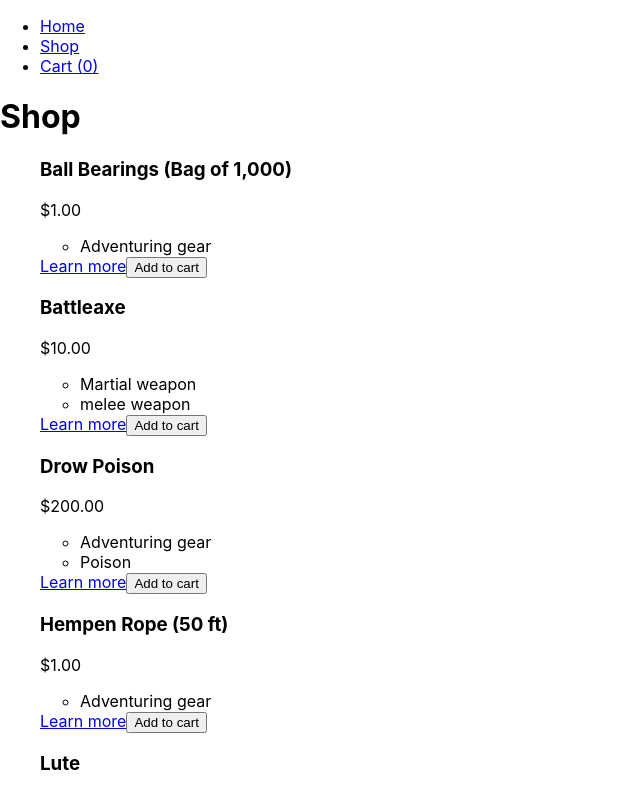
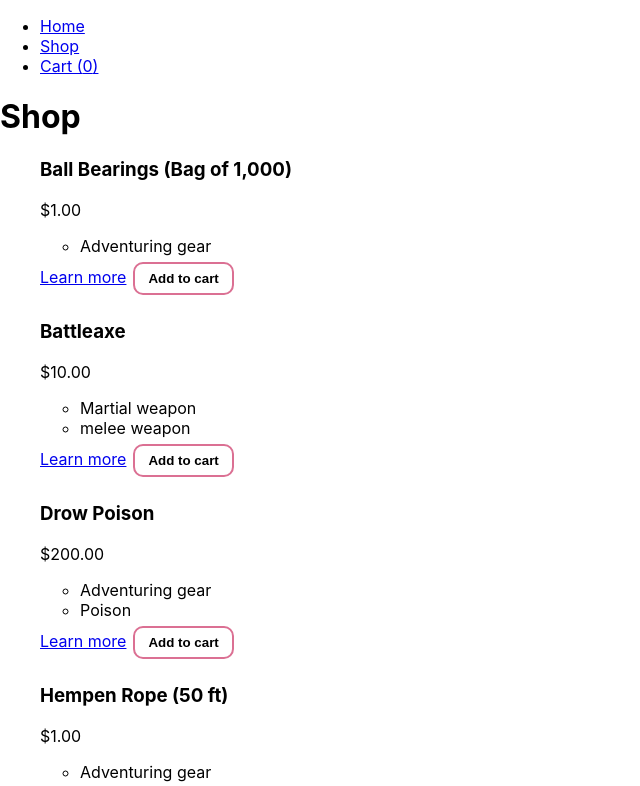
Before and after one commit to isaiahaiasi/shopping-cart, a React (Create React App) app: page /shop in a window 1280 px wide. Shown: the top 786 px of the page, without its empty margins (0-640 px from the left). Built offline with nearby package versions, Linux system fonts and the light colour scheme.

Commit message:
Experiments with Styled-Components

```diff
--- a/package.json
+++ b/package.json
@@ -11,6 +11,7 @@
     "react-dom": "^17.0.2",
     "react-router-dom": "^5.2.0",
     "react-scripts": "4.0.3",
+    "styled-components": "^5.2.3",
     "web-vitals": "^1.1.1"
   },
   "scripts": {
--- a/src/components/AddToCart.js
+++ b/src/components/AddToCart.js
@@ -1,14 +1,15 @@
 import React, { useContext } from "react";
 import CartContext, { cartActions } from "../CartContext";
+import Button from "../styled-components/Button";
 
 export default function AddToCart({ id }) {
   const { cartDispatch } = useContext(CartContext);
 
   return (
-    <button
+    <Button
       onClick={() => cartDispatch({ type: cartActions.increment, id: id })}
     >
       Add to cart
-    </button>
+    </Button>
   );
 }
--- a/src/components/Cart.js
+++ b/src/components/Cart.js
@@ -2,6 +2,7 @@ import React, { useContext } from "react";
 import { Link } from "react-router-dom";
 import CartContext from "../CartContext";
 import storeData from "../store-data";
+import Button from "../styled-components/Button";
 import { formatCurrency } from "../utilities";
 import AddToCartInput from "./AddToCartInput";
 
@@ -41,7 +42,7 @@ export default function Cart() {
         })}
       </ul>
       <div>Total: {formatCurrency(total)}</div>
-      <button>Proceed to checkout</button>
+      <Button>Proceed to checkout</Button>
     </div>
   );
 }
--- /dev/null
+++ b/src/styled-components/Button.js
@@ -0,0 +1,26 @@
+import styled from "styled-components";
+import colors from "./colors";
+
+const Button = styled.button`
+  border: none;
+  border: ${colors.btnBg} 2px solid;
+  border-radius: 10px;
+  padding: 0.5em 1em;
+  margin: 0.5em;
+  font-weight: bold;
+  background: ${(props) => (props.primary ? colors.btnBg : "none")};
+  transition: 0.2s ease-in-out;
+
+  &:hover {
+    background: ${colors.btnBg};
+    color: white;
+  }
+
+  &:focus,
+  &:active {
+    outline: none;
+    border: 2px solid gold;
+  }
+`;
+
+export default Button;
--- /dev/null
+++ b/src/styled-components/colors.js
@@ -0,0 +1,5 @@
+const colors = {
+  btnBg: "palevioletred",
+};
+
+export default colors;
```
Also changed, not shown: 1 other file (tests, documents, lock files or other folders).
